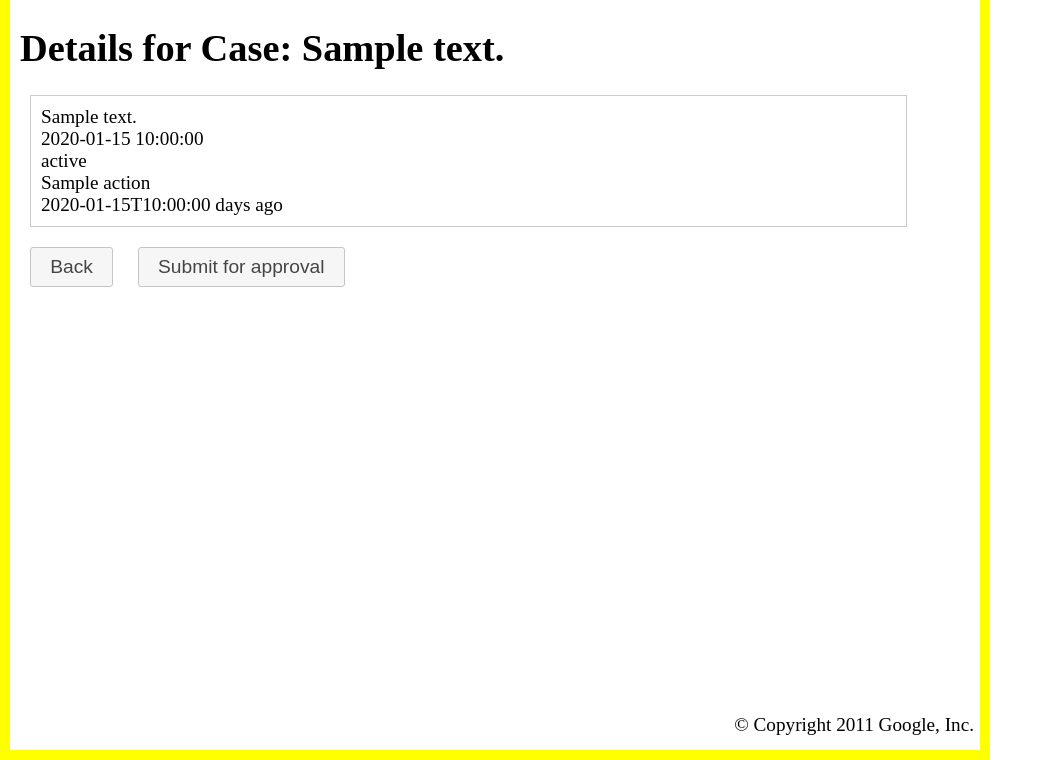
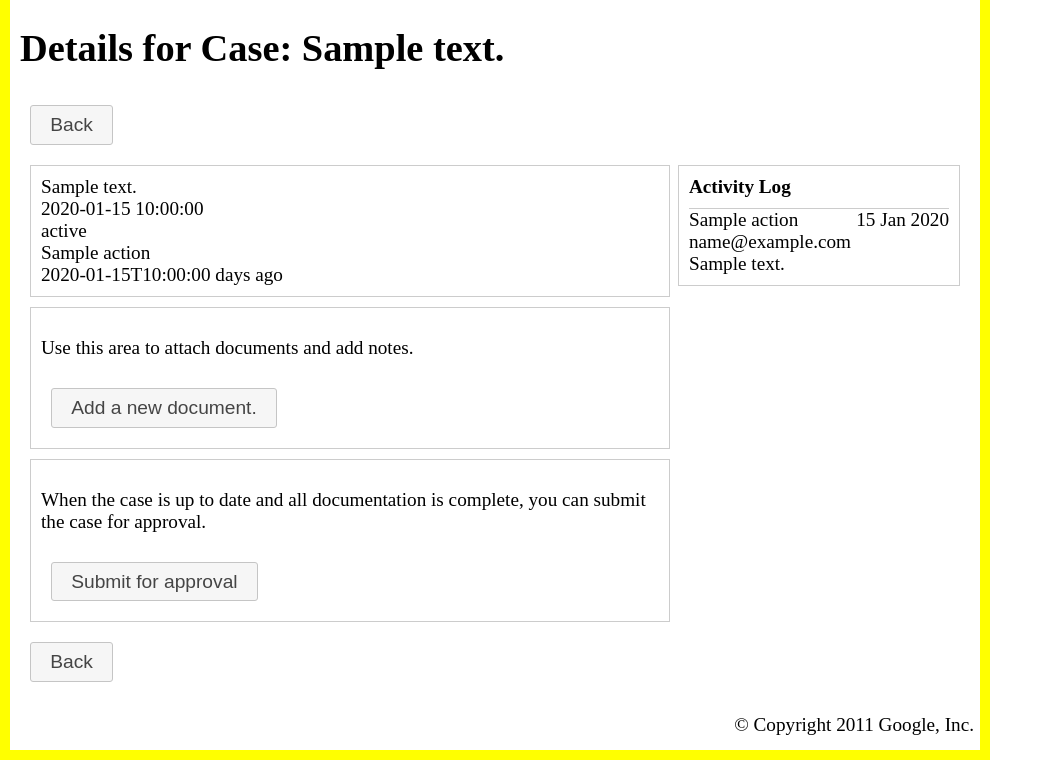
Before and after one commit to stanlee321/pysolper, a Python web app: template permit/templates/case.html in a window 1280 px wide. Shown: the part 50-810 px from the top of the page, without its empty margins (0-1043 px from the left). Run offline with Jinja, Linux system fonts and the light colour scheme; the template is opened without the code that fills it: most values are stand-ins (such as "Sample title", 1, 10 or a date in 2020); some libraries are stand-ins or nearby versions.

Commit message:
added activity log and actions to case detail

```diff
--- a/permit/applicant.py
+++ b/permit/applicant.py
@@ -69,9 +69,13 @@
         if not user:
             return self.redirect('/')
 
+        case = models.Case.get_by_id(id)
+        actions = models.CaseAction.query_by_case(case).order('-timestamp')
+
         context = {
             'user': user,
-            'case': models.Case.get_by_id(id)
+            'case': case,
+            'actions': actions,
         }
         context.update(config.config)
 
--- a/permit/static/permit.css
+++ b/permit/static/permit.css
@@ -26,6 +26,11 @@
    padding: 10px;
    width: 90%;
 }
+.panel {
+   border: 1px solid #ccc;
+   margin: 10px;
+   padding: 10px;
+}
 table.tablesorter thead th.header {
    padding-right: 20px;
 }
--- a/permit/templates/case.html
+++ b/permit/templates/case.html
@@ -1,4 +1,24 @@
 {% extends "base.html" %}
+{% block style %}
+<style>
+div.case-detail {
+  border: 1px solid #ccc;
+  margin-right: 300px;
+}
+div#action-history {
+  border: 1px solid #ccc;
+  width: 260px;
+  float: right;
+}
+div.action {
+  margin-top: 10px;
+  border-top: 1px solid #ccc;
+}
+div.action span.timestamp {
+  float: right;
+}
+</style>
+{% endblock %}
 {% block script %}
 <script>
   $(function() {
@@ -15,9 +35,33 @@
 {% endblock %}
 
 {% block content %}
-    <h1>Details for Case: {{ case.address|e }}</h1>
+<h1>Details for Case: {{ case.address|e }}</h1>
 
-<div class="list-panel">
+<div>
+  <a href="/applicant/home" class="button">
+    Back
+  </a>
+</div>
+
+<div id="action-history" class="panel">
+  <strong>Activity Log</strong>
+  {% for action in actions %}
+  <div class="action">
+    <span class="timestamp">
+      {{ action.timestamp.strftime('%d %b %Y') }}
+    </span>
+    {{ action.action }}
+    <br/>
+    {{ action.actor.email }}
+    {% if action.notes %}
+    <br/>
+    {{ action.notes }}
+    {% endif %}
+  </div>
+  {% endfor %}
+</div>
+
+<div class="case-detail panel">
   <div>
     {{ case.address|e }}
   </div>
@@ -49,13 +93,29 @@
   </div>
 </div>
 
-<div>
-  <a href="/applicant/home" class="button">
-    Back
+<div class="case-detail panel">
+  <p>
+    Use this area to attach documents and add notes.
+  </p>
+  <a href="#TODO" class="button">
+    Add a new document.
   </a>
+</div>
+
+<div class="case-detail panel">
+  <p>
+    When the case is up to date and all documentation is complete, you can
+    submit the case for approval.
+  </p>
   <a href="#TODO" class="button">
     Submit for approval
   </a>
 </div>
 
+<div>
+  <a href="/applicant/home" class="button">
+    Back
+  </a>
+</div>
+
 {% endblock %}
```
